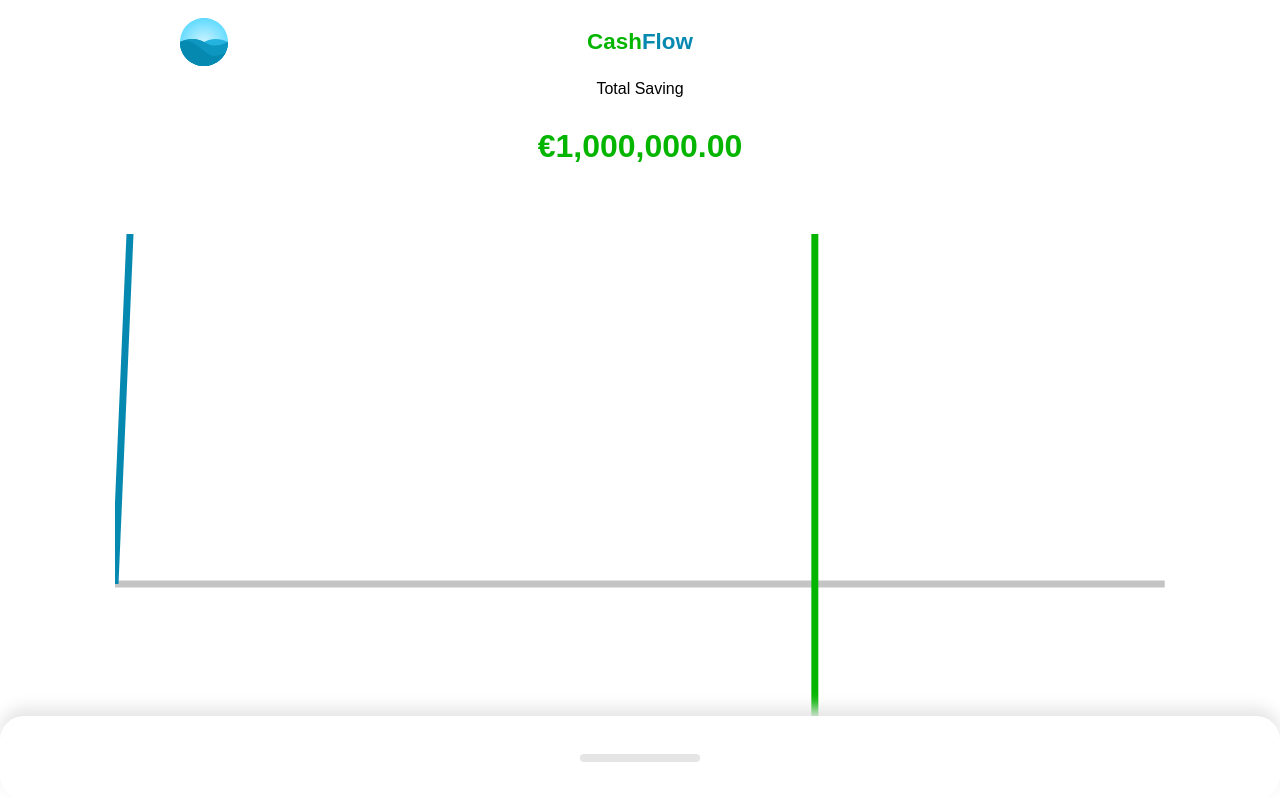
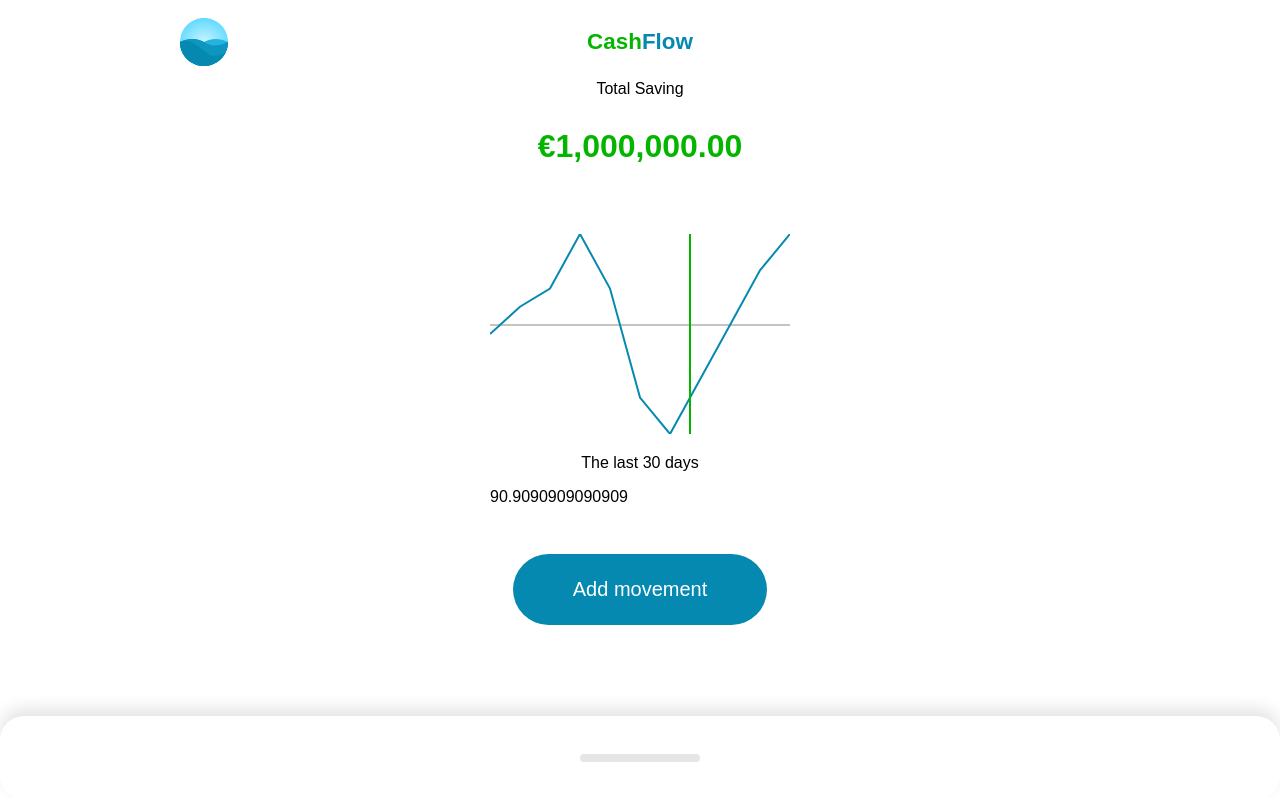
Before and after one commit to patriciabog/CashFlow, a Vue app: page / in a window 1280 px wide. Shown: the top 798 px of the page. Built offline with nearby package versions, Linux system fonts and the light colour scheme.

Commit message:
add function for us to plot the gorings on the y-axis

```diff
--- a/src/components/Resume/Graphic.vue
+++ b/src/components/Resume/Graphic.vue
@@ -9,9 +9,9 @@
                 stroke="#c4c4c4"
                 stroke-width="2"
                 x1="0"
-                y1="100"
+                :y1="zero"
                 x2="300"
-                y2="100"
+                :y2="zero"
             />
             <polyline
                 fill="none"
@@ -29,7 +29,7 @@
             />
         </svg>
         <p>The last 30 days</p>
-      <div>{{ points }}</div>
+      <div>{{ zero }}</div>
     </div>
  </template>
 <!--we use the composition sintaxis-->
@@ -45,15 +45,23 @@ import { toRefs, defineProps, computed } from 'vue';
 
 const { amounts } = toRefs(props);
 
-const amountToPixels = () => {
+const amountToPixels = (amount) => {
     const min = Math.min(...amounts.value);
     const max = Math.max(...amounts.value);
-    return `${min}, ${max}`;
+
+//Math.abs Gets the absolute value of a number.
+    const amountAbs = amount + Math.abs(min);
+    const minmax = Math.abs(max) + Math.abs(min);
+
+    return 200 - ((amountAbs * 100) / minmax) * 2;
 }
+ const zero = computed(() => {
+    return amountToPixels(0);
+ });
 
  const points = computed(() => {
      const total = amounts.value.length;
-     return Array(total).fill(100).reduce((points, amount, i) => {
+     return amounts.value.reduce((points, amount, i) => {
          const x = (300 / total) * (i + 1);
          const y = amountToPixels(amount);
          console.log(y);
```
